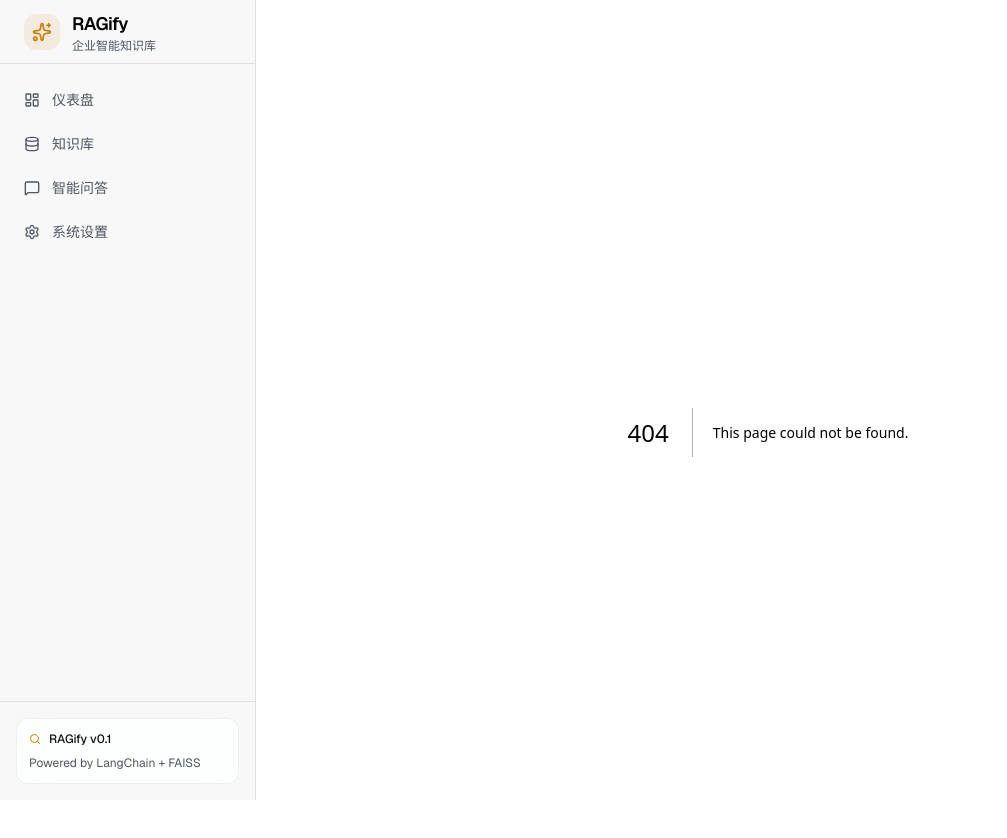
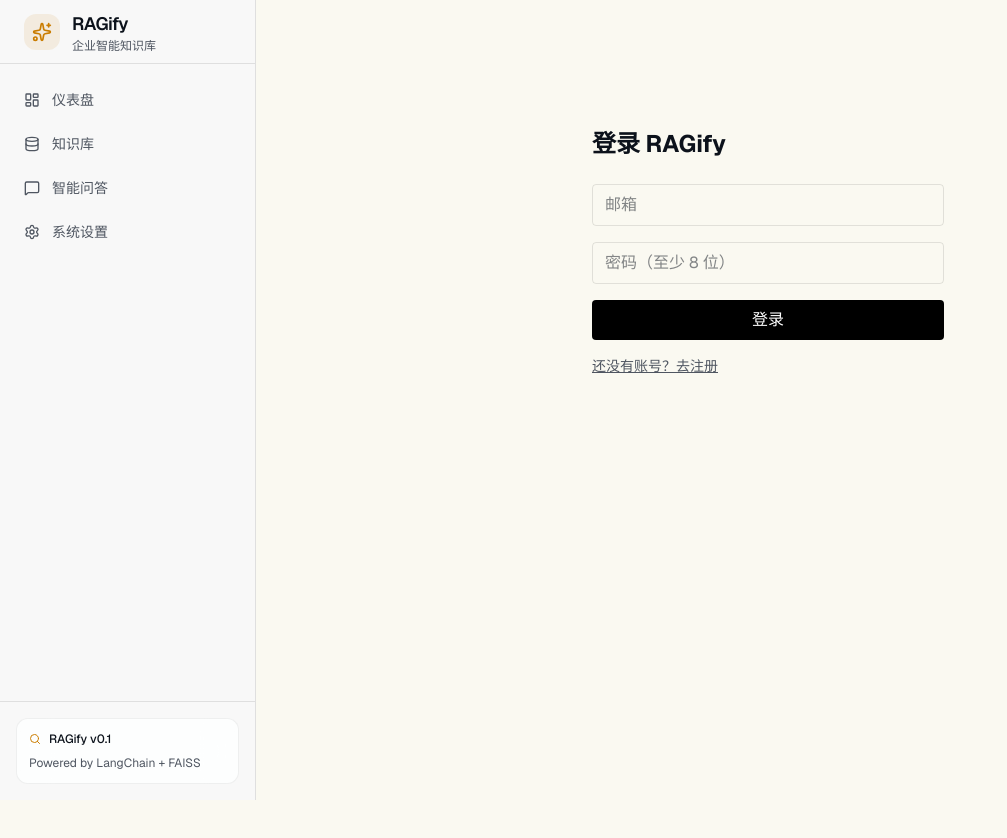
Before and after one commit to ArronAI007/RAGify, a Next.js app in the folder frontend/: page /login in a window 1280 px wide. Before the commit this address had no page. Shown: the top 838 px of the page, without its empty margins (0-1007 px from the left). After the commit the page ends 800 px from the top, so only its background shows below. Built offline with nearby package versions, Linux system fonts and the light colour scheme.

Commit message:
feat: 新增最粗粝的登录/注册页 + middleware，补上加门禁后浏览器端唯一缺失的登录入口

```diff
--- /dev/null
+++ b/frontend/src/app/api/tenant-bootstrap/route.ts
@@ -0,0 +1,21 @@
+import { NextRequest, NextResponse } from "next/server";
+import { callBackend } from "@/lib/backend";
+import { AUTH_COOKIE_NAME } from "@/lib/auth-cookie";
+
+export async function POST(req: NextRequest) {
+  const token = req.cookies.get(AUTH_COOKIE_NAME)?.value;
+  if (!token) {
+    return NextResponse.json({ error: "未登录" }, { status: 401 });
+  }
+  try {
+    const body = await req.json();
+    const result = await callBackend(
+      "/api/tenants",
+      { name: typeof body.name === "string" && body.name.trim() ? body.name.trim() : "我的工作区" },
+      { timeout: 15_000, headers: { Authorization: `Bearer ${token}` } }
+    );
+    return NextResponse.json(result);
+  } catch (e) {
+    return NextResponse.json({ error: String(e) }, { status: 500 });
+  }
+}
--- /dev/null
+++ b/frontend/src/app/login/page.tsx
@@ -0,0 +1,112 @@
+"use client";
+
+import { useState } from "react";
+import { useRouter } from "next/navigation";
+
+export default function LoginPage() {
+  const router = useRouter();
+  const [mode, setMode] = useState<"login" | "register">("login");
+  const [email, setEmail] = useState("");
+  const [password, setPassword] = useState("");
+  const [name, setName] = useState("");
+  const [error, setError] = useState<string | null>(null);
+  const [submitting, setSubmitting] = useState(false);
+
+  async function handleSubmit(e: React.FormEvent) {
+    e.preventDefault();
+    setError(null);
+    setSubmitting(true);
+    try {
+      if (mode === "login") {
+        const res = await fetch("/api/auth/login", {
+          method: "POST",
+          headers: { "Content-Type": "application/json" },
+          body: JSON.stringify({ email, password }),
+        });
+        const data = await res.json();
+        if (!res.ok) throw new Error(data.error || "登录失败");
+      } else {
+        const res = await fetch("/api/auth/register", {
+          method: "POST",
+          headers: { "Content-Type": "application/json" },
+          body: JSON.stringify({ email, password, name }),
+        });
+        const data = await res.json();
+        if (!res.ok) throw new Error(data.error || "注册失败");
+
+        // 新注册的用户此时还没有任何工作区（Phase 3 的默认工作区迁移只
+        // 拉了当时已存在的用户）——这里立刻建一个默认工作区，保证落地
+        // 仪表盘时手上已经有工作区可用，不需要额外的"创建工作区"页面。
+        const tenantRes = await fetch("/api/tenant-bootstrap", {
+          method: "POST",
+          headers: { "Content-Type": "application/json" },
+          body: JSON.stringify({ name: `${name}的工作区` }),
+        });
+        if (!tenantRes.ok) {
+          const tenantData = await tenantRes.json().catch(() => ({}));
+          throw new Error(tenantData.error || "创建默认工作区失败");
+        }
+      }
+      router.push("/");
+    } catch (err) {
+      setError(err instanceof Error ? err.message : "操作失败");
+    } finally {
+      setSubmitting(false);
+    }
+  }
+
+  return (
+    <div className="mx-auto mt-24 max-w-sm px-4">
+      <h1 className="mb-6 text-2xl font-bold">
+        {mode === "login" ? "登录" : "注册"} RAGify
+      </h1>
+      <form onSubmit={handleSubmit} className="space-y-4">
+        {mode === "register" && (
+          <input
+            type="text"
+            placeholder="姓名"
+            value={name}
+            onChange={(e) => setName(e.target.value)}
+            required
+            className="w-full rounded border px-3 py-2"
+          />
+        )}
+        <input
+          type="email"
+          placeholder="邮箱"
+          value={email}
+          onChange={(e) => setEmail(e.target.value)}
+          required
+          className="w-full rounded border px-3 py-2"
+        />
+        <input
+          type="password"
+          placeholder="密码（至少 8 位）"
+          value={password}
+          onChange={(e) => setPassword(e.target.value)}
+          required
+          minLength={8}
+          className="w-full rounded border px-3 py-2"
+        />
+        {error && <p className="text-sm text-red-600">{error}</p>}
+        <button
+          type="submit"
+          disabled={submitting}
+          className="w-full rounded bg-black px-3 py-2 text-white disabled:opacity-50"
+        >
+          {submitting ? "处理中..." : mode === "login" ? "登录" : "注册"}
+        </button>
+      </form>
+      <button
+        type="button"
+        onClick={() => {
+          setMode(mode === "login" ? "register" : "login");
+          setError(null);
+        }}
+        className="mt-4 text-sm text-muted-foreground underline"
+      >
+        {mode === "login" ? "还没有账号？去注册" : "已经有账号？去登录"}
+      </button>
+    </div>
+  );
+}
--- /dev/null
+++ b/frontend/src/middleware.ts
@@ -0,0 +1,21 @@
+import { NextRequest, NextResponse } from "next/server";
+import { AUTH_COOKIE_NAME } from "@/lib/auth-cookie";
+
+export function middleware(req: NextRequest) {
+  const token = req.cookies.get(AUTH_COOKIE_NAME)?.value;
+  if (!token) {
+    const loginUrl = new URL("/login", req.url);
+    return NextResponse.redirect(loginUrl);
+  }
+  return NextResponse.next();
+}
+
+export const config = {
+  // 只拦截真正的页面导航，不拦截任何 /api/* 路由——那些路由自己已经在
+  // 各自的代码里判断 cookie 缺失时返回 401 JSON，如果被这个 middleware
+  // 重定向到 /login（一个 HTML 页面），前端 fetch 期待的是 JSON 响应，
+  // 会直接在解析阶段报错，而不是拿到一个清晰的"未登录"信号。
+  matcher: [
+    "/((?!api|login|_next/static|_next/image|favicon.ico).*)",
+  ],
+};
```
